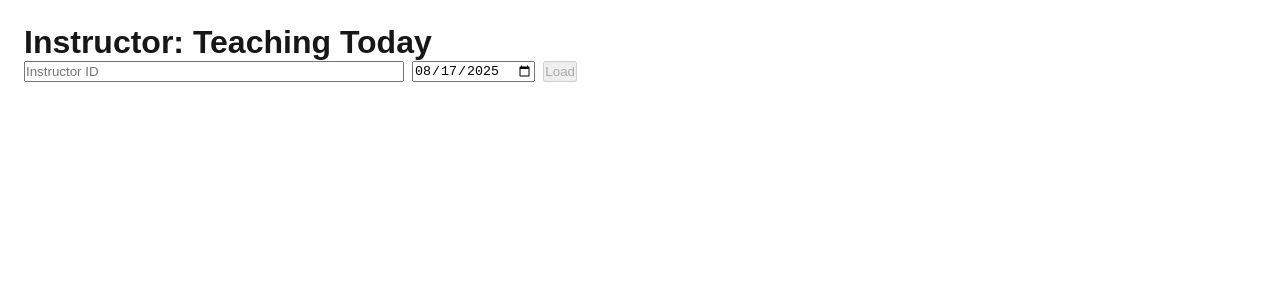
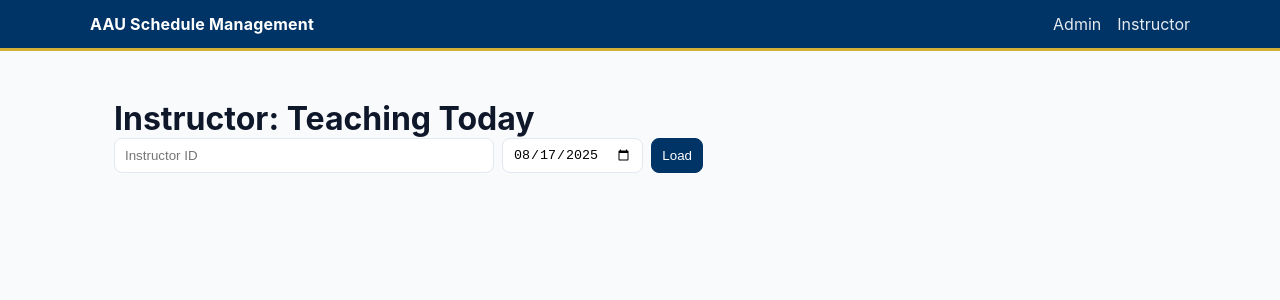
Before and after one commit to Alpha-Mintamir/AAU-Schedule-Management, a Next.js app in the folder apps/web/: page /instructor/today in a window 1280 px wide. Shown: the top 300 px of the page. Built offline with nearby package versions, Linux system fonts and the light colour scheme.

Commit message:
feat(ui): AAU-inspired header, colors, and layout styling for admin

```diff
--- a/apps/web/src/app/globals.css
+++ b/apps/web/src/app/globals.css
@@ -1,12 +1,18 @@
 :root {
-  --background: #ffffff;
-  --foreground: #171717;
+  /* AAU-inspired palette */
+  --aau-blue: #003366;
+  --aau-gold: #d4af37;
+  --text-dark: #0f172a;
+  --text-light: #ffffff;
+  --bg: #f8fafc;
+  --card: #ffffff;
+  --border: #e2e8f0;
 }
 
 @media (prefers-color-scheme: dark) {
   :root {
-    --background: #0a0a0a;
-    --foreground: #ededed;
+    --bg: #0a0a0a;
+    --text-dark: #ededed;
   }
 }
 
@@ -17,9 +23,9 @@ body {
 }
 
 body {
-  color: var(--foreground);
-  background: var(--background);
-  font-family: Arial, Helvetica, sans-serif;
+  color: var(--text-dark);
+  background: var(--bg);
+  font-family: Inter, ui-sans-serif, system-ui, -apple-system, Segoe UI, Roboto, Helvetica, Arial, "Apple Color Emoji", "Segoe UI Emoji";
   -webkit-font-smoothing: antialiased;
   -moz-osx-font-smoothing: grayscale;
 }
@@ -40,3 +46,65 @@ a {
     color-scheme: dark;
   }
 }
+
+/* Layout */
+.container {
+  max-width: 1100px;
+  margin: 0 auto;
+  padding: 0 16px;
+}
+
+.brand-header {
+  position: sticky;
+  top: 0;
+  z-index: 50;
+  background: var(--aau-blue);
+  color: var(--text-light);
+  border-bottom: 3px solid var(--aau-gold);
+}
+.brand-bar {
+  display: flex;
+  align-items: center;
+  justify-content: space-between;
+  padding: 14px 0;
+}
+.brand-title {
+  font-weight: 700;
+  letter-spacing: 0.2px;
+}
+.brand-links a {
+  margin-left: 16px;
+  color: var(--text-light);
+  opacity: 0.9;
+}
+.brand-links a:hover { opacity: 1; text-decoration: underline; }
+
+.page-container {
+  padding: 24px 0 48px;
+}
+
+/* Cards and panels */
+section {
+  background: var(--card);
+  border: 1px solid var(--border);
+  border-radius: 10px;
+  box-shadow: 0 1px 2px rgba(0,0,0,0.03);
+}
+section > h2 {
+  color: var(--aau-blue);
+}
+
+/* Inputs */
+input, select, button {
+  border: 1px solid var(--border);
+  background: #fff;
+  padding: 8px 10px;
+  border-radius: 8px;
+}
+button {
+  background: var(--aau-blue);
+  color: var(--text-light);
+  border-color: var(--aau-blue);
+  cursor: pointer;
+}
+button:hover { filter: brightness(1.05); }
--- a/apps/web/src/app/layout.tsx
+++ b/apps/web/src/app/layout.tsx
@@ -13,8 +13,8 @@ const geistMono = Geist_Mono({
 });
 
 export const metadata: Metadata = {
-  title: "Create Next App",
-  description: "Generated by create next app",
+  title: "AAU Schedule Management",
+  description: "University class scheduling platform",
 };
 
 export default function RootLayout({
@@ -25,7 +25,18 @@ export default function RootLayout({
   return (
     <html lang="en">
       <body className={`${geistSans.variable} ${geistMono.variable}`}>
-        {children}
+        <header className="brand-header">
+          <div className="container brand-bar">
+            <a href="/" className="brand-title">AAU Schedule Management</a>
+            <nav className="brand-links">
+              <a href="/admin">Admin</a>
+              <a href="/instructor/today">Instructor</a>
+            </nav>
+          </div>
+        </header>
+        <div className="container page-container">
+          {children}
+        </div>
       </body>
     </html>
   );
```
